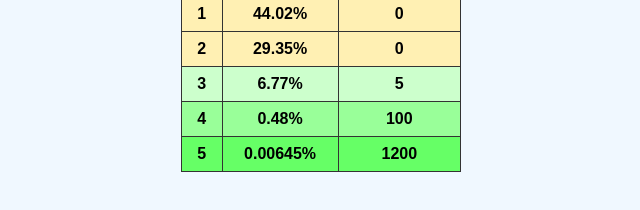
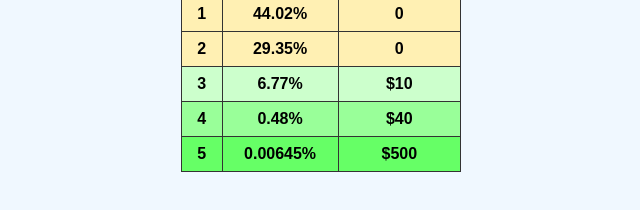
Before and after one commit to girishgopalakrishnangg-code/MiniDraw, a plain HTML site: page index.html in a window 1280 px wide. Shown: the part 546-756 px from the top of the page, 319-959 px from the left. Drawn offline with Linux system fonts and the light colour scheme.

Commit message:
Update index.html
changed prizes

```diff
--- a/index.html
+++ b/index.html
@@ -67,9 +67,9 @@
     <tr class="x0"><td>0</td><td>19.37%</td><td>0</td></tr>
     <tr class="x1"><td>1</td><td>44.02%</td><td>0</td></tr>
     <tr class="x2"><td>2</td><td>29.35%</td><td>0</td></tr>
-    <tr class="x3"><td>3</td><td>6.77%</td><td>5</td></tr>
-    <tr class="x4"><td>4</td><td>0.48%</td><td>100</td></tr>
-    <tr class="x5"><td>5</td><td>0.00645%</td><td>1200</td></tr>
+    <tr class="x3"><td>3</td><td>6.77%</td><td>$10</td></tr>
+    <tr class="x4"><td>4</td><td>0.48%</td><td>$40</td></tr>
+    <tr class="x5"><td>5</td><td>0.00645%</td><td>$500</td></tr>
   </tbody>
 </table>
 
```
